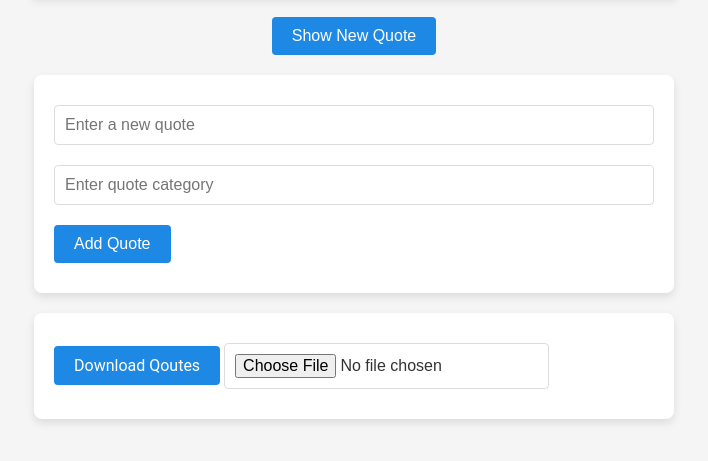
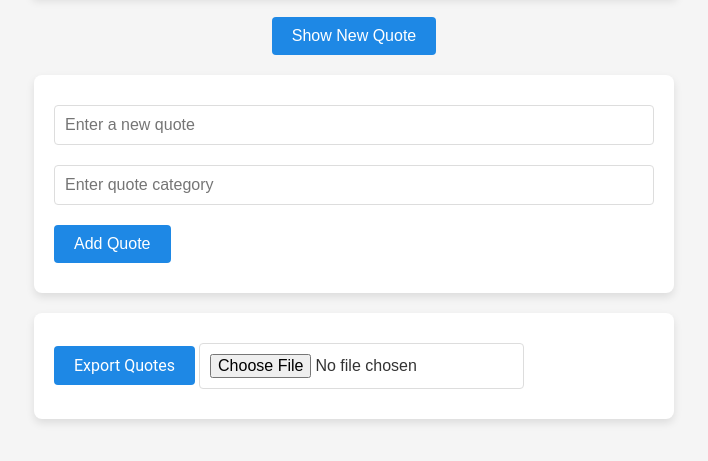
Before and after one commit to Ephy-kimotho/alx_fe_javascript, a plain HTML site: page dom-manipulation/index.html in a window 1280 px wide. Shown: the part 143-604 px from the top of the page, without its empty margins (286-994 px from the left). Drawn offline with Linux system fonts and the light colour scheme.

Commit message:
Update downloadBtn text to Export Qoutes

```diff
--- a/dom-manipulation/index.html
+++ b/dom-manipulation/index.html
@@ -21,7 +21,9 @@
     </div>
 
     <div class="handle-files">
-        <a href="#" id="download-btn">Download Qoutes</a>
+        <a href="#" id="download-btn">
+            Export Quotes
+        </a>
         <input type="file"  id="upload-qoutes" accept=".json">
     </div>
 
```
